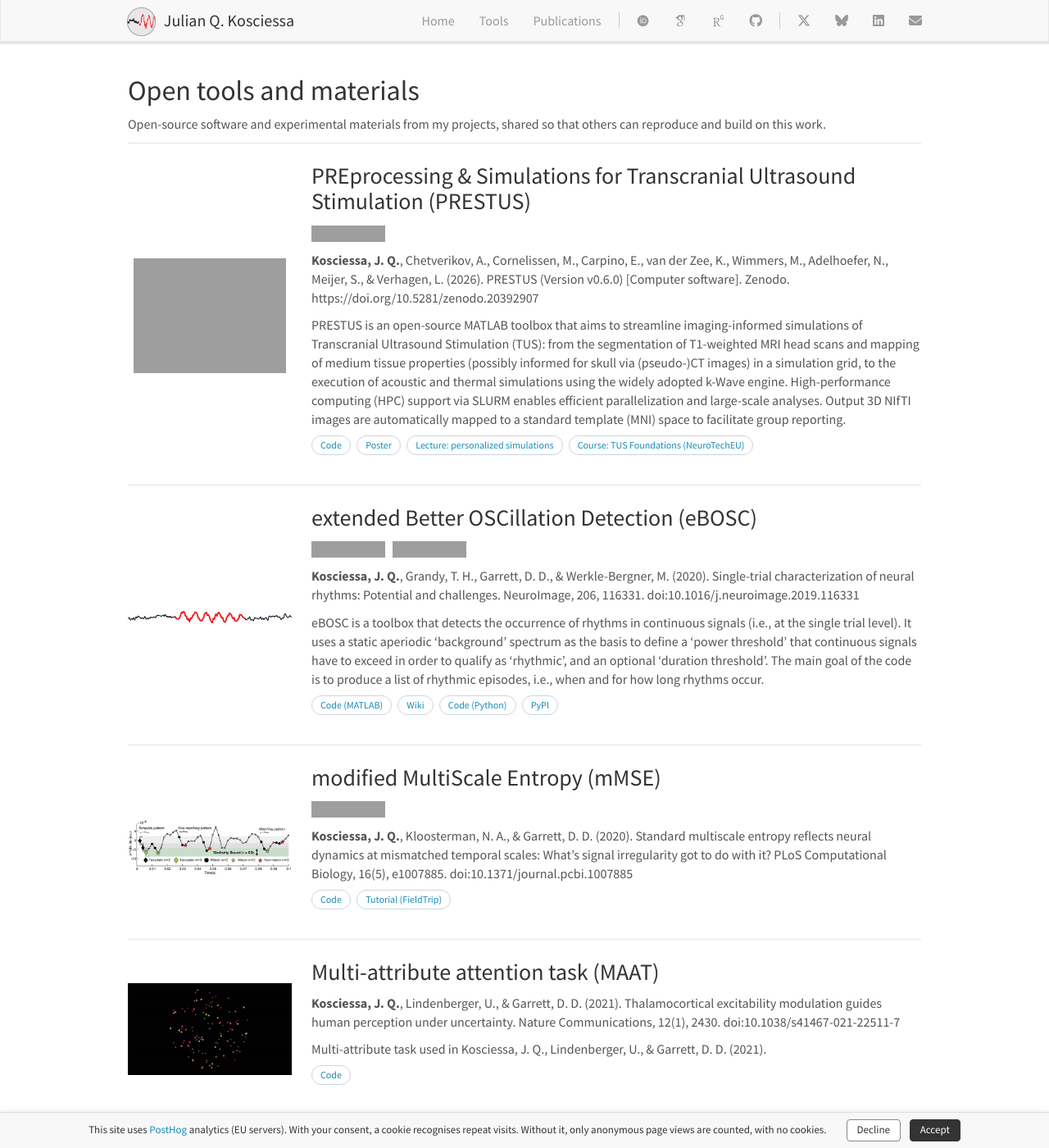
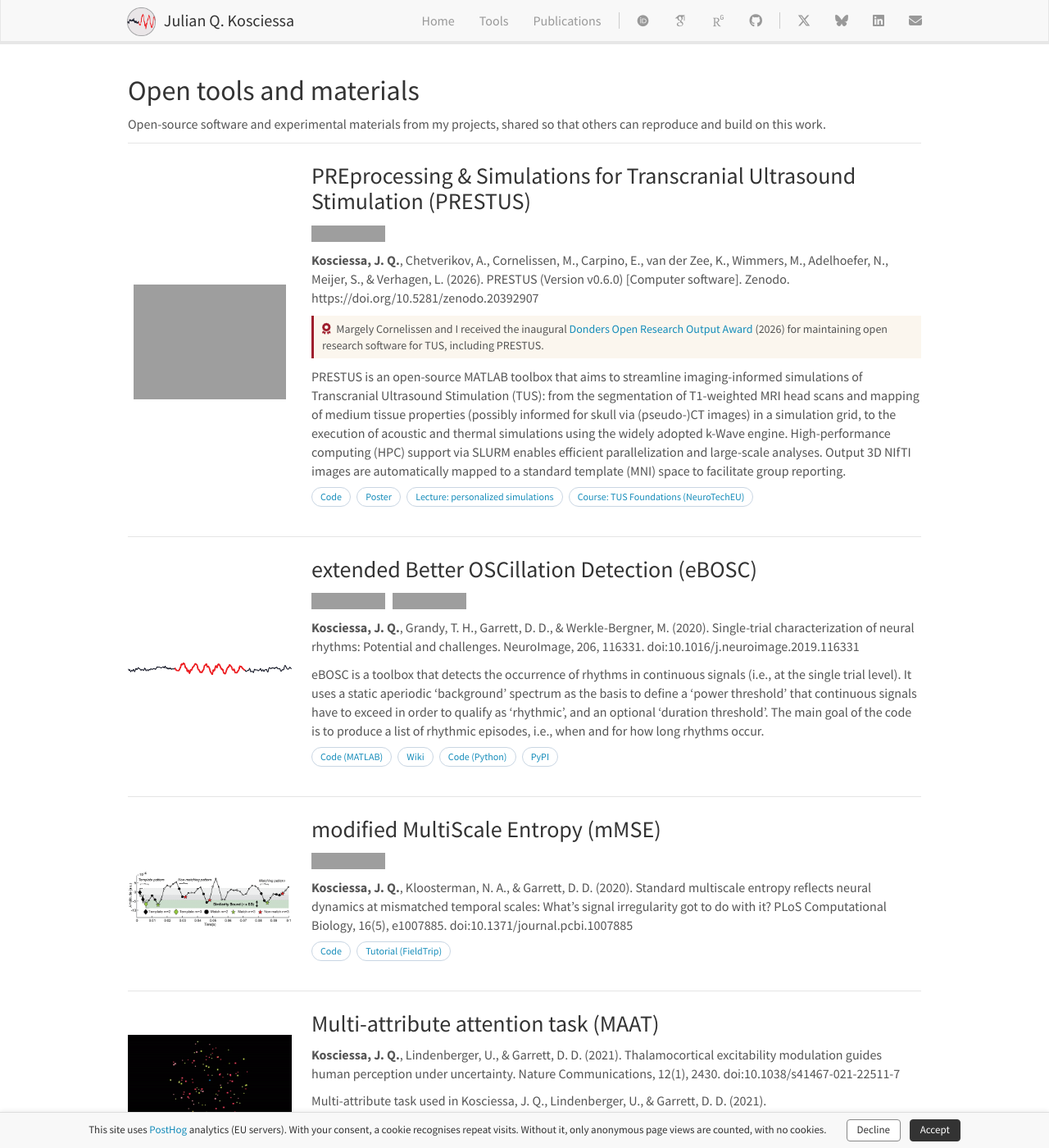
Before and after one commit to jkosciessa/jkosciessa.github.io, a Jekyll site: the page built from _pages/tools.md, in a window 1280 px wide and 1400 px high. Shown: the whole window at 82% size. Built offline with Jekyll 4.4.1, drawn with Linux system fonts in a browser that asks for light colours; some web fonts are replaced; grey boxes are pictures that could not be loaded.

Commit message:
tools: note Donders Open Research Output Award (2026) on PRESTUS card

```diff
--- a/_pages/tools.md
+++ b/_pages/tools.md
@@ -22,6 +22,9 @@ Open-source software and experimental materials from my projects, shared so that
 {: .badges}
 
 **Kosciessa, J. Q.**, Chetverikov, A., Cornelissen, M., Carpino, E., van der Zee, K., Wimmers, M., Adelhoefer, N., Meijer, S., & Verhagen, L. (2026). PRESTUS (Version v0.6.0) [Computer software]. Zenodo. https://doi.org/10.5281/zenodo.20392907
+
+<i class="fa-solid fa-award" aria-hidden="true"></i> Margely Cornelissen and I received the inaugural [Donders Open Research Output Award](https://www.ru.nl/en/donders-institute/news/donders-day-2026-science-community-and-recognition) (2026) for maintaining open research software for TUS, including PRESTUS.
+{: .tool-award}
 
 PRESTUS is an open-source MATLAB toolbox that aims to streamline imaging-informed simulations of Transcranial Ultrasound Stimulation (TUS): from the segmentation of T1-weighted MRI head scans and mapping of medium tissue properties (possibly informed for skull via (pseudo-)CT images) in a simulation grid, to the execution of acoustic and thermal simulations using the widely adopted k-Wave engine. High-performance computing (HPC) support via SLURM enables efficient parallelization and large-scale analyses. Output 3D NIfTI images are automatically mapped to a standard template (MNI) space to facilitate group reporting.
 
--- a/css/main.scss
+++ b/css/main.scss
@@ -144,3 +144,7 @@ firstp {
   .hero { flex-direction: column; gap: 12px; }
   .hero-logo { flex-basis: auto; width: 80%; }
 }
+
+/* Tools: award note */
+.tool-award { padding: 6px 10px; background: #fbf6ee; border-left: 3px solid #9e1e2d; font-size: 14px; }
+.tool-award i { color: #9e1e2d; margin-right: 4px; }
```
